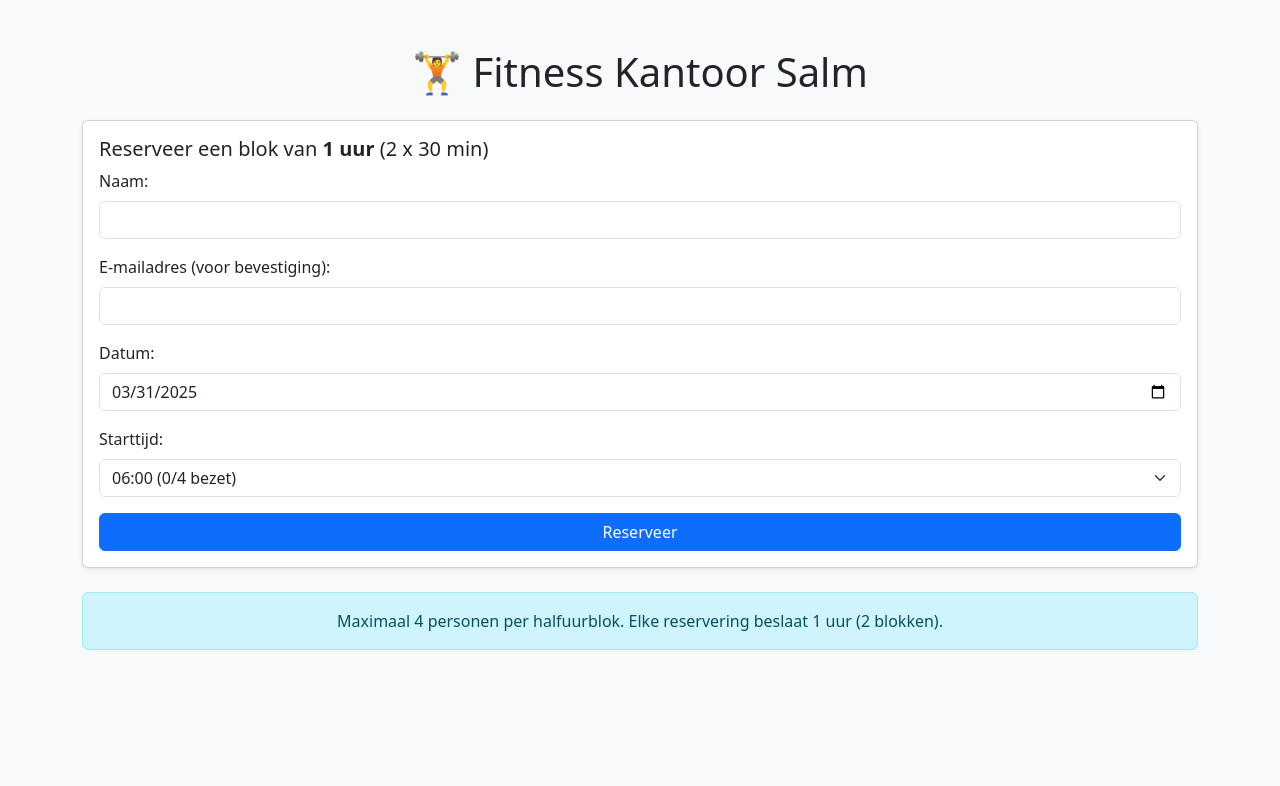
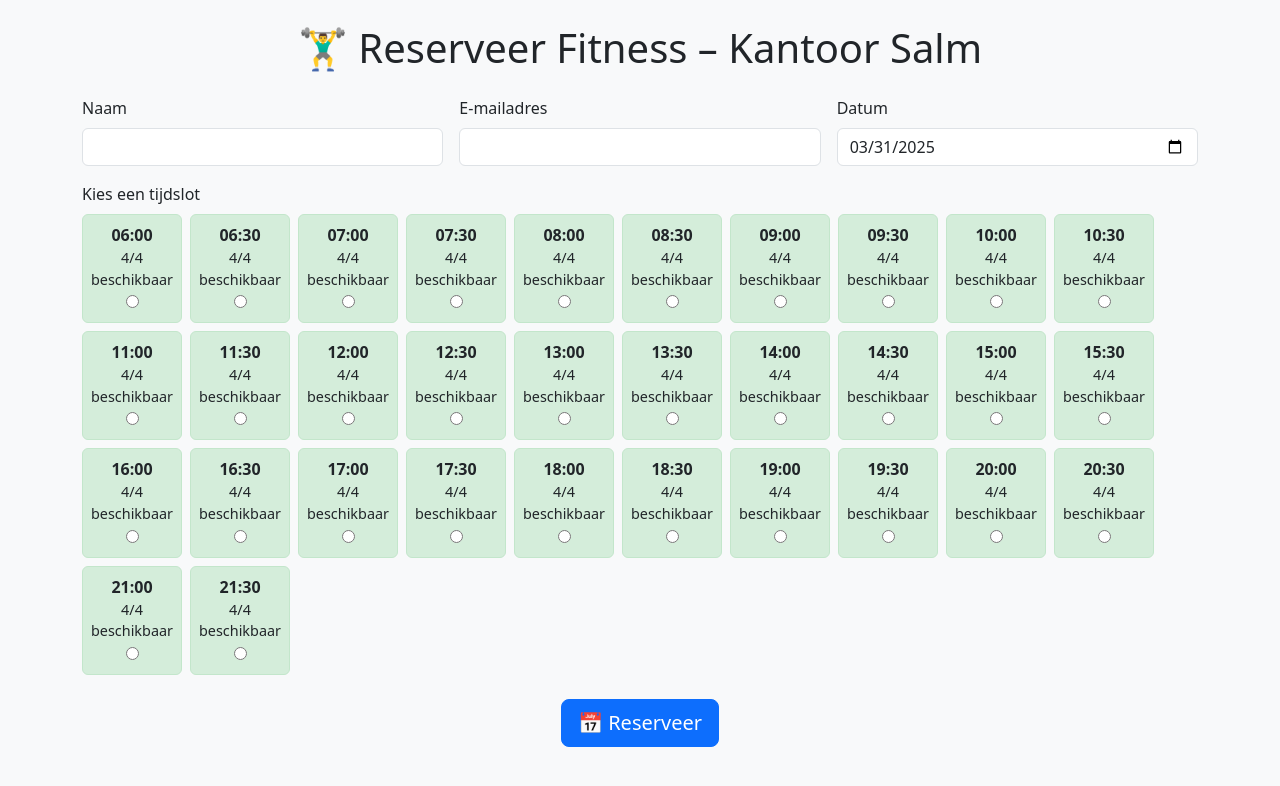
Before and after one commit to chielos124532/fitness-kantoor-salm, a Flask app: page / in a window 1280 px wide. Shown: the top 786 px of the page. Run offline with Flask 3, Linux system fonts and the light colour scheme; data that the repository does not hold is empty.

Commit message:
Update: mobielvriendelijk + beschikbaarheid verbeterd + reservering weigeren bij vol

```diff
--- a/app.py
+++ b/app.py
@@ -9,7 +9,6 @@ from datetime import datetime, timedelta
 
 app = Flask(__name__)
 
-# Veilig via environment variables
 GMAIL_SENDER = os.environ.get("GMAIL_SENDER")
 GMAIL_PASSWORD = os.environ.get("GMAIL_PASSWORD")
 ADMIN_CODE = os.environ.get("ADMIN_CODE", "geheim123")
@@ -86,9 +85,8 @@ def reserveren():
         datum = request.form['datum']
         starttijd = request.form['tijdslot']
         email = request.form.get('email')
-
         eindtijd = (datetime.strptime(starttijd, "%H:%M") + timedelta(minutes=30)).strftime("%H:%M")
-        code = str(uuid.uuid4())  # unieke annuleercode
+        code = str(uuid.uuid4())
 
         conn = sqlite3.connect('reserveringen.db')
         c = conn.cursor()
@@ -97,20 +95,22 @@ def reserveren():
         c.execute('SELECT COUNT(*) FROM reserveringen WHERE datum=? AND tijdslot=?', (datum, eindtijd))
         a2 = c.fetchone()[0]
 
-        if a1 < 4 and a2 < 4:
-            for tijd in [starttijd, eindtijd]:
-                c.execute('INSERT INTO reserveringen (naam, datum, tijdslot, email, annuleercode) VALUES (?, ?, ?, ?, ?)',
-                          (naam, datum, tijd, email, code))
-            conn.commit()
-            send_confirmation_email(naam, datum, starttijd, email, code)
+        if a1 >= 4 or a2 >= 4:
+            conn.close()
+            return redirect('/?error=1')
 
-            # Log naar CSV
-            csv_bestand = 'reserveringen_log.csv'
-            with open(csv_bestand, 'a', newline='', encoding='utf-8') as f:
-                writer = csv.writer(f)
-                if os.stat(csv_bestand).st_size == 0:
-                    writer.writerow(['Datum', 'Starttijd', 'Naam', 'E-mailadres'])
-                writer.writerow([datum, starttijd, naam, email or ''])
+        for tijd in [starttijd, eindtijd]:
+            c.execute('INSERT INTO reserveringen (naam, datum, tijdslot, email, annuleercode) VALUES (?, ?, ?, ?, ?)',
+                      (naam, datum, tijd, email, code))
+        conn.commit()
+        send_confirmation_email(naam, datum, starttijd, email, code)
+
+        csv_bestand = 'reserveringen_log.csv'
+        with open(csv_bestand, 'a', newline='', encoding='utf-8') as f:
+            writer = csv.writer(f)
+            if os.stat(csv_bestand).st_size == 0:
+                writer.writerow(['Datum', 'Starttijd', 'Naam', 'E-mailadres'])
+            writer.writerow([datum, starttijd, naam, email or ''])
 
         conn.close()
         return redirect('/?success=1')
--- a/templates/index.html
+++ b/templates/index.html
@@ -3,57 +3,72 @@
 <head>
     <meta charset="UTF-8">
     <meta name="viewport" content="width=device-width, initial-scale=1">
-    <title>Fitness Kantoor Salm</title>
+    <title>Fitness Reservering – Kantoor Salm</title>
     <link href="https://cdn.jsdelivr.net/npm/bootstrap@5.3.3/dist/css/bootstrap.min.css" rel="stylesheet">
+    <style>
+        .slot-kaart {
+            min-width: 100px;
+            text-align: center;
+        }
+        .vol {
+            background-color: #f8d7da;
+            border-color: #f5c6cb;
+        }
+        .beschikbaar {
+            background-color: #d4edda;
+            border-color: #c3e6cb;
+        }
+    </style>
 </head>
 <body class="bg-light">
-    <div class="container py-5">
-        <h1 class="mb-4 text-center">🏋️ Fitness Kantoor Salm</h1>
+    <div class="container py-4">
+        <h1 class="text-center mb-4">🏋️‍♂️ Reserveer Fitness – Kantoor Salm</h1>
 
         {% if request.args.get('success') %}
-            <div class="alert alert-success text-center">
-                ✅ Je reservering is succesvol opgeslagen!
-            </div>
+            <div class="alert alert-success text-center">✅ Je reservering is succesvol aangemaakt.</div>
+        {% elif request.args.get('error') %}
+            <div class="alert alert-danger text-center">❌ Dit tijdslot is al volgeboekt. Kies een ander tijdslot.</div>
         {% endif %}
 
-        <div class="card shadow-sm mb-4">
-            <div class="card-body">
-                <h5 class="card-title">Reserveer een blok van <strong>1 uur</strong> (2 x 30 min)</h5>
-                <form method="POST">
-                    <div class="mb-3">
-                        <label for="naam" class="form-label">Naam:</label>
-                        <input type="text" class="form-control" id="naam" name="naam" required>
+        <form method="POST" class="mb-4">
+            <div class="row g-3">
+                <div class="col-md-4">
+                    <label for="naam" class="form-label">Naam</label>
+                    <input type="text" class="form-control" name="naam" required>
                 </div>
-
-                    <div class="mb-3">
-                        <label for="email" class="form-label">E-mailadres (voor bevestiging):</label>
-                        <input type="email" class="form-control" id="email" name="email">
+                <div class="col-md-4">
+                    <label for="email" class="form-label">E-mailadres</label>
+                    <input type="email" class="form-control" name="email">
                 </div>
-
-                    <div class="mb-3">
-                        <label for="datum" class="form-label">Datum:</label>
-                        <input type="date" class="form-control" id="datum" name="datum" value="{{ today }}" required>
+                <div class="col-md-4">
+                    <label for="datum" class="form-label">Datum</label>
+                    <input type="date" class="form-control" name="datum" value="{{ today }}" required>
                 </div>
-
-                    <div class="mb-3">
-                        <label for="tijdslot" class="form-label">Starttijd:</label>
-                        <select class="form-select" name="tijdslot" required>
+                <div class="col-12">
+                    <label for="tijdslot" class="form-label">Kies een tijdslot</label>
+                    <div class="d-flex flex-wrap gap-2">
                         {% for slot in slots %}
-                                <option value="{{ slot.tijd }}" {% if slot.aantal >= 4 %}disabled{% endif %}>
-                                    {{ slot.tijd }} ({{ slot.aantal }}/4 bezet)
-                                </option>
-                            {% endfor %}
-                        </select>
+                            <div class="card slot-kaart {% if slot.aantal >= 4 %}vol{% else %}beschikbaar{% endif %}" style="width: 6rem;">
+                                <div class="card-body p-2">
+                                    <div class="fw-bold">{{ slot.tijd }}</div>
+                                    <div style="font-size: 0.9em;">
+                                        {{ 4 - slot.aantal }}/4 beschikbaar
                                     </div>
-
-                    <button type="submit" class="btn btn-primary w-100">Reserveer</button>
-                </form>
+                                    {% if slot.aantal < 4 %}
+                                        <input type="radio" name="tijdslot" value="{{ slot.tijd }}" required>
+                                    {% else %}
+                                        <small class="text-danger">Vol</small>
+                                    {% endif %}
                                 </div>
                             </div>
-
-        <div class="alert alert-info text-center">
-            Maximaal 4 personen per halfuurblok. Elke reservering beslaat 1 uur (2 blokken).
+                        {% endfor %}
                     </div>
+                </div>
+            </div>
+            <div class="text-center mt-4">
+                <button type="submit" class="btn btn-primary btn-lg">📅 Reserveer</button>
+            </div>
+        </form>
     </div>
 </body>
 </html>
```
Lines whose indentation alone changed are shown as unchanged.
